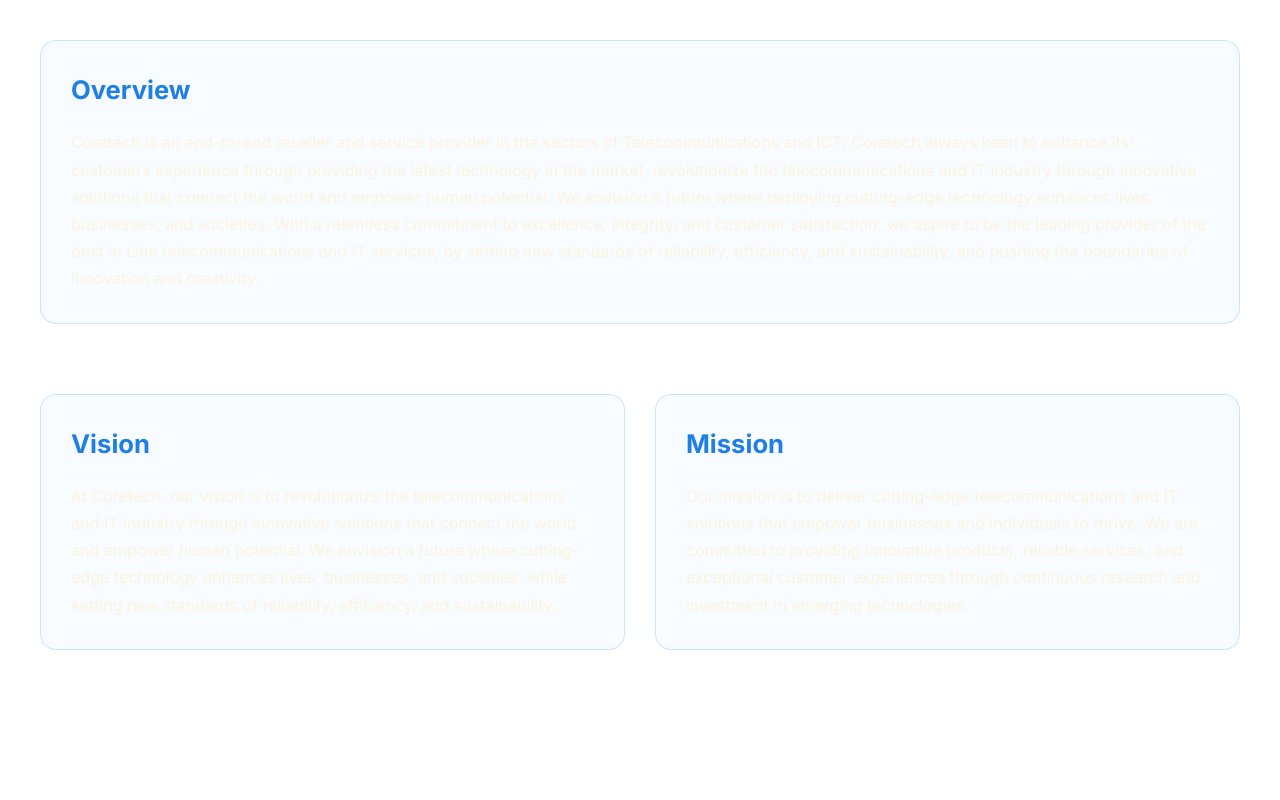
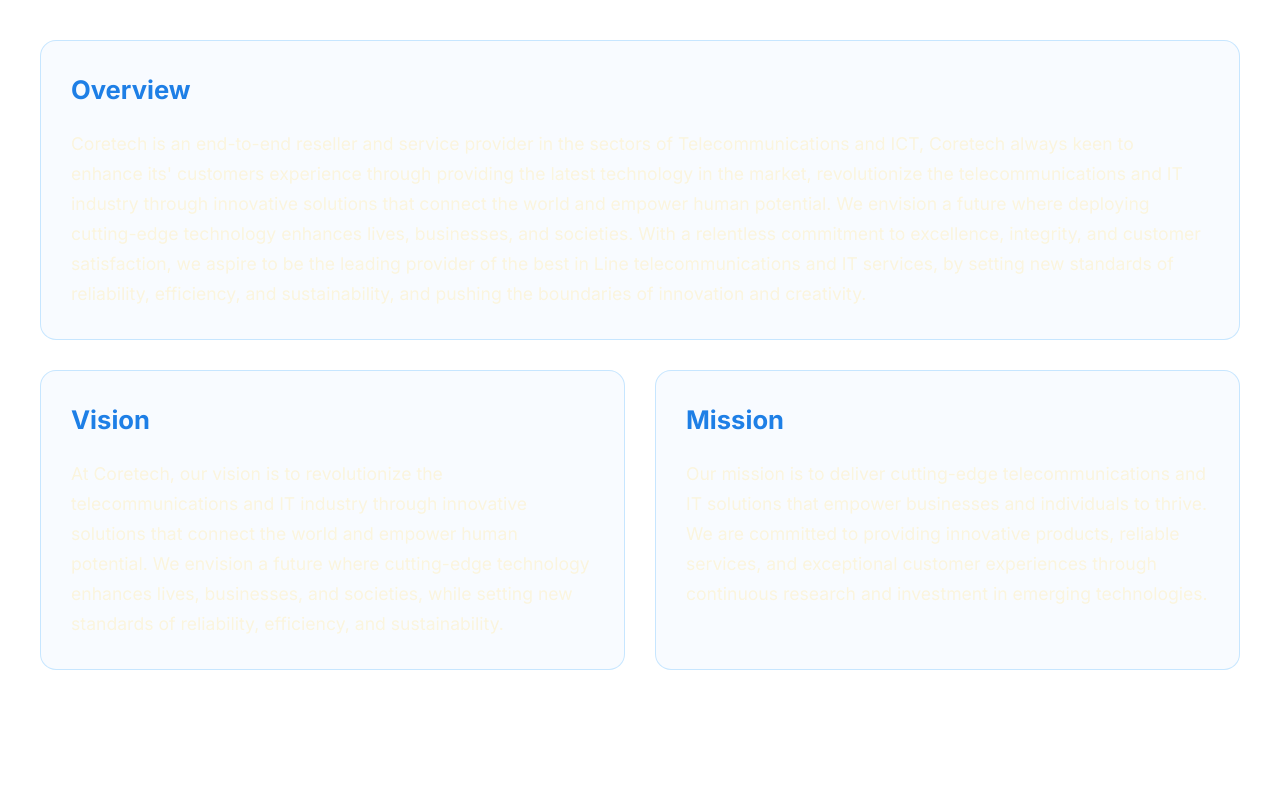
Before and after one commit to taimahamadneh-coretech/new-coretech-website, a React (Create React App) app: page / in a window 1280 px wide. Shown: the part 960-1760 px from the top of the page. Built offline with nearby package versions, Linux system fonts and the light colour scheme.

Commit message:
Update about section spaces

```diff
--- a/src/Sections/about/about.css
+++ b/src/Sections/about/about.css
@@ -2,7 +2,6 @@
   display: grid;
   grid-template-columns: repeat(auto-fit, minmax(300px, 1fr));
   gap: 30px;
-  margin-top: 40px;
 }
 
 .company-card,
@@ -35,7 +34,7 @@
 .company-card p,
 .vision-card p,
 .mission-card p {
-  font-size: 1rem;
+  font-size: 1.1rem;
   line-height: 1.7;
   color: var(--vm-text-color);
 }
```
